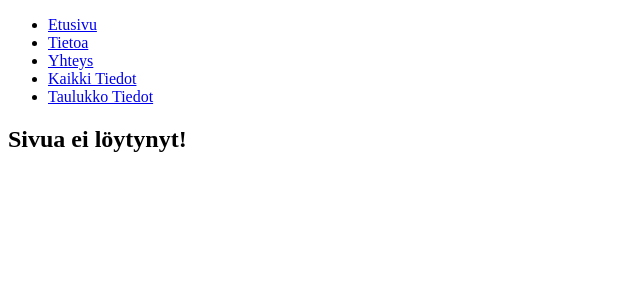
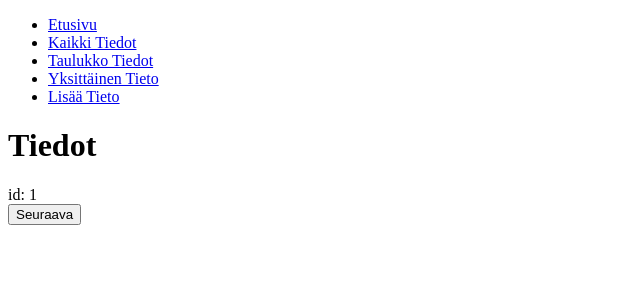
Before and after one commit to RamiNadif/ohjelmistokomponentit, a React (Vite) app in the folder react/routes/: page /Yksittainen/1 in a window 1280 px wide. Shown: the top 300 px of the page, without its empty margins (0-640 px from the left). Built offline with nearby package versions, Linux system fonts and the light colour scheme; no server answers.

Commit message:
yksittäinen haku ja lisäys melkee tehty

```diff
--- a/react/routes/src/App.jsx
+++ b/react/routes/src/App.jsx
@@ -1,6 +1,8 @@
 import { BrowserRouter, Route, Routes, Link } from "react-router-dom";
 import Tietojenhaku from "./Tietojenhaku";
 import Taulukko from "./Taulukko";
+import Yksittainen from "./Yksittainen";
+import lisaatieto from "./lisaatieto";
 
 // Luodaan neljä yksinkertaista komponenttia
 function Home() {
@@ -29,17 +31,18 @@ function App() {
             <li>
               <Link to="/">Etusivu</Link>
             </li>
-            <li>
-              <Link to="/about">Tietoa</Link>
-            </li>
-            <li>
-              <Link to="/contact">Yhteys</Link>
-            </li>
+
             <li>
               <Link to="/haku">Kaikki Tiedot</Link>
             </li>
             <li>
               <Link to="/Taulukko">Taulukko Tiedot</Link>
+            </li>
+            <li>
+              <Link to="/Yksittainen/1">Yksittäinen Tieto</Link>
+            </li>
+            <li>
+              <Link to="/lisaatieto">Lisää Tieto</Link>
             </li>
           </ul>
         </nav>
@@ -49,6 +52,8 @@ function App() {
           <Route path="/" element={<Home />} />
           <Route path="/haku" element={<Tietojenhaku />} />
           <Route path="/Taulukko" element={<Taulukko />} />
+          <Route path="/Yksittainen/:id" element={<Yksittainen />} />
+          <Route path="/lisaatieto" element={<lisaatieto />} />
           <Route path="/about" element={<About />} />
           <Route path="/contact" element={<Contact />} />
           <Route path="*" element={<NotFound />} />
--- /dev/null
+++ b/react/routes/src/Yksittainen.jsx
@@ -0,0 +1,59 @@
+import { useParams, useNavigate } from "react-router-dom";
+import { useState, useEffect } from "react";
+function Yksittainen() {
+  let params = useParams();
+  let navigate = useNavigate();
+  const [error, setError] = useState(null);
+
+  const [messages, setMessages] = useState([]);
+
+  useEffect(() => {
+    if (params.id > 100 || params.id < 1) {
+      setError("ID ei ole saatavilla");
+    } else {
+      setError(null);
+    }
+
+    const fetchMessages = async () => {
+      try {
+        const res = await fetch(
+          `https://jsonplaceholder.typicode.com/posts/${params.id}`,
+        );
+        const data = await res.json();
+        setMessages(data);
+        return;
+      } catch (err) {
+        console.error(err);
+      }
+    };
+    fetchMessages();
+  }, [params.id]);
+
+  return (
+    <div>
+      <h1>Tiedot</h1>
+      id: {params.id}
+      <br />
+      {params.id < 100 && (
+        <button
+          onClick={() => navigate(`/Yksittainen/${Number(params.id) + 1}`)}
+        >
+          Seuraava
+        </button>
+      )}
+      {params.id > 1 && (
+        <button
+          onClick={() => navigate(`/Yksittainen/${Number(params.id) - 1}`)}
+        >
+          Edellinen
+        </button>
+      )}
+      {error && <p style={{ color: "red" }}>{error}</p>}
+      <div>
+        <h3>{messages.title}</h3>
+        <p>{messages.body}</p>
+      </div>
+    </div>
+  );
+}
+export default Yksittainen;
--- /dev/null
+++ b/react/routes/src/lisaatieto.jsx
@@ -0,0 +1,41 @@
+import { useState, useEffect, use } from "react";
+import { useParams, useNavigate } from "react-router-dom";
+
+function lisaatieto() {
+  const [messages, setMessages] = useState([]);
+  const [title, setTitle] = useState("");
+  const [body, setBody] = useState("");
+  const handleAdd = async () => {
+    try {
+      const res = await fetch("https://jsonplaceholder.typicode.com/posts", {
+        method: "POST",
+        headers: { "Content-Type": "application/json" },
+        body: JSON.stringify({ title, body }),
+      });
+
+      const newMsg = await res.json();
+      setMessages((prev) => [...prev, newMsg]);
+    } catch (err) {
+      console.error(err);
+    }
+  };
+
+  return (
+    (
+      <input
+        type="text"
+        value={title}
+        onChange={(e) => setTitle(e.target.value)}
+      />
+    ),
+    (
+      <input
+        type="text"
+        value={body}
+        onChange={(e) => setBody(e.target.value)}
+      />
+    ),
+    (<button onClick={handleAdd}>Lisää tieto</button>)
+  );
+}
+export default lisaatieto;
```
